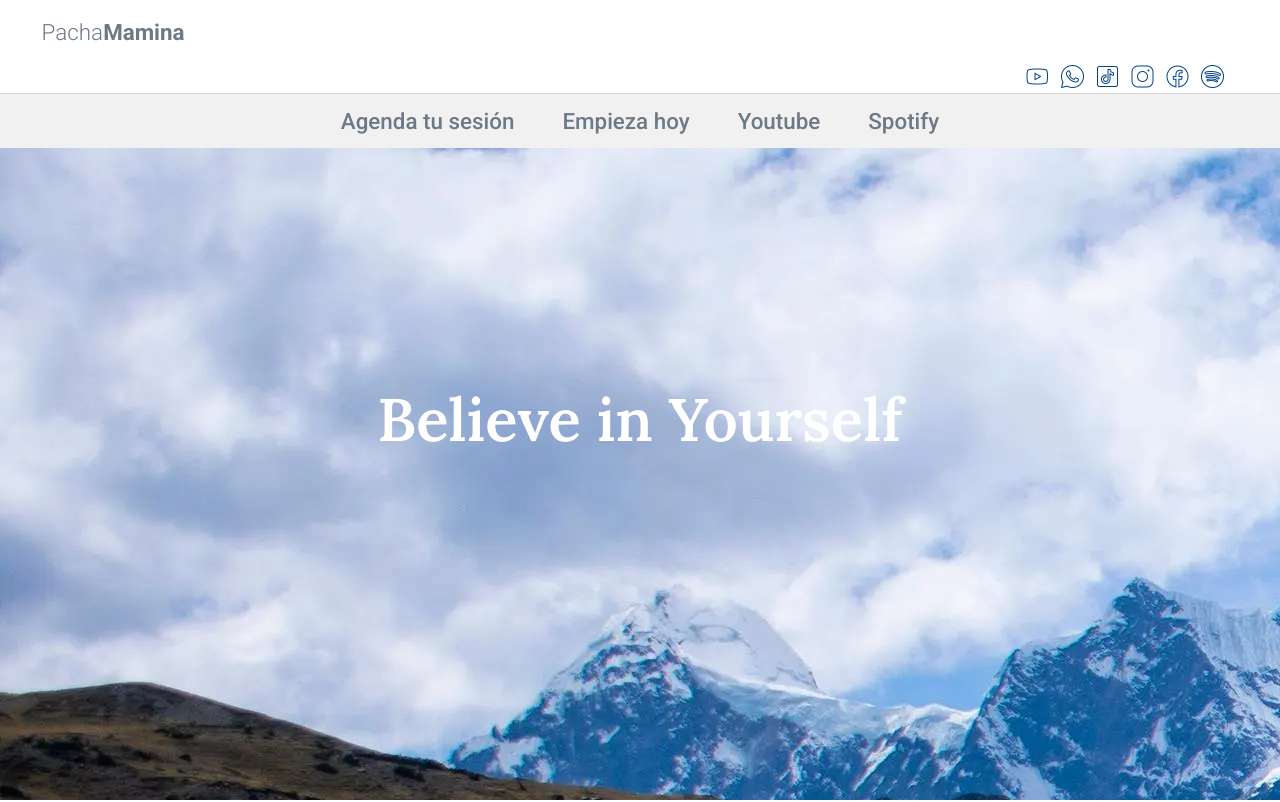
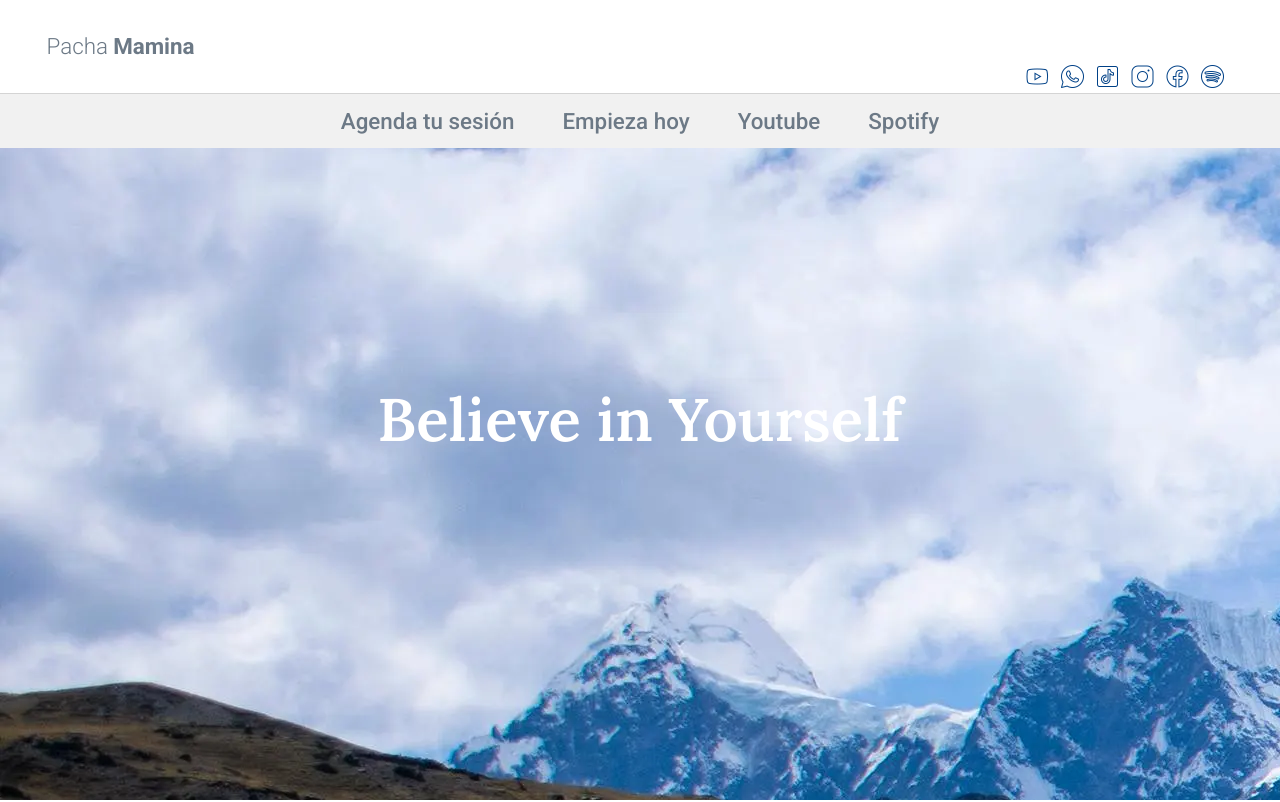
Before and after one commit to MatiasCeb/pachamamina, a React (Create React App) app: page / in a window 1280 px wide. Shown: the top 802 px of the page. Built offline with nearby package versions, Linux system fonts and the light colour scheme; a web font is replaced by a local one.

Commit message:
title align

```diff
--- a/src/components/styles/NavBar.css
+++ b/src/components/styles/NavBar.css
@@ -40,15 +40,21 @@
     height: 40px;
     align-self: center;
 }
+.section--left {
+    display: flex;
+    width: 50%;
+    justify-content: flex-start;
+    align-items: center;
+    gap: 5px;
+    margin-right: 50px;
+}
 .Header-name {
-    margin-top: 25px;
     font-size: 1.4rem;
     font-weight: 300;
     line-height: 1.8rem;
     color: rgb(108, 121, 134);
 }
 .Header-lastname {
-    margin-top: 25px;
     font-size: 1.4rem;
     font-weight: bold;
     line-height: 1.8rem;
@@ -60,9 +66,6 @@
     line-height: 1.8rem;
     color: rgb(108, 121, 134);
     vertical-align: -webkit-baseline-middle;
-}
-.section--left {
-
 }
 .section--right {
     display: flex;
```
